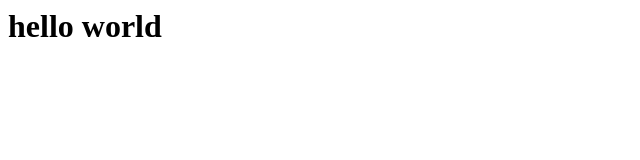
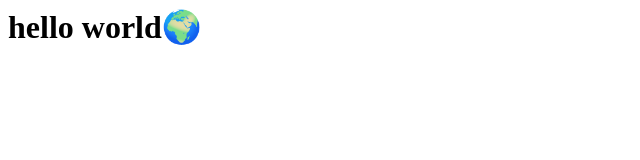
Before and after one commit to GptzCSE/GptzCSE, a plain HTML site: page public/index.html in a window 1280 px wide. Shown: the whole page, without its empty margins (0-640 px from the left). Drawn offline with Linux system fonts and the light colour scheme.

Commit message:
Update index.html

```diff
--- a/public/index.html
+++ b/public/index.html
@@ -1 +1 @@
-<h1>hello world</h1>
+<h1>hello world🌍</h1>
```
